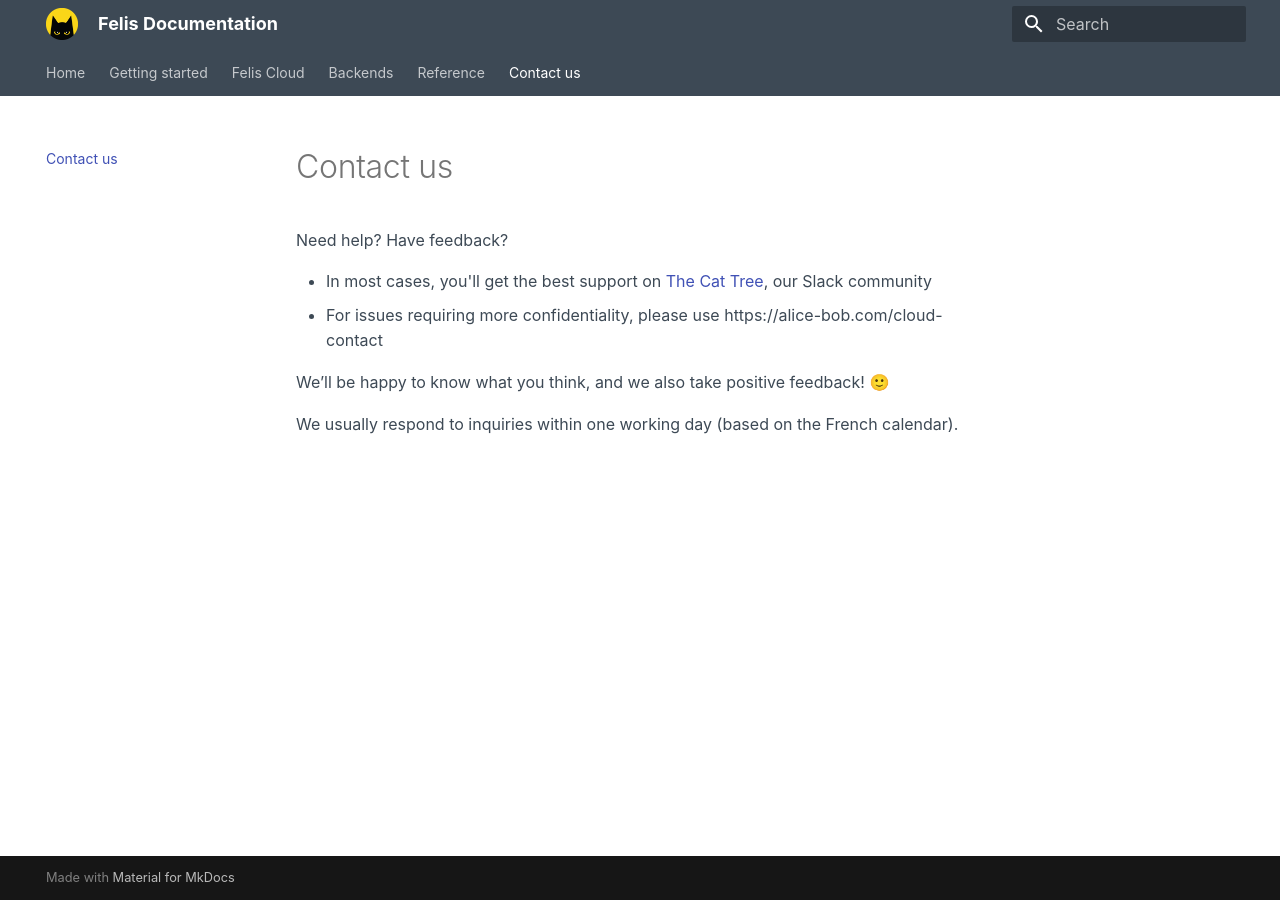
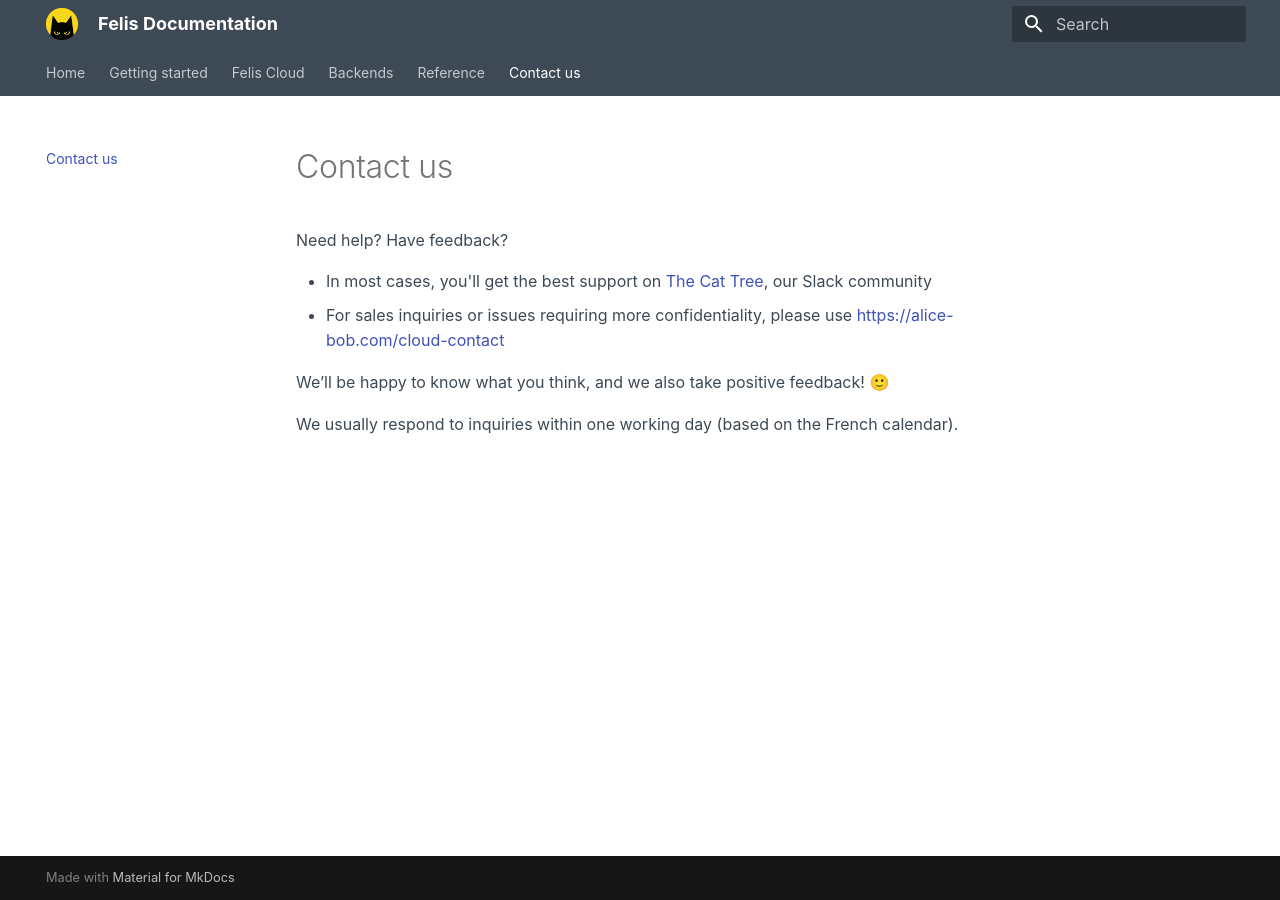
Before and after one commit to Alice-Bob-SW/felis, an MkDocs documentation site: the page built from docs/contact_us.md, in a window 1280 px wide. Built offline with MkDocs 1.6.1 and Material for MkDocs 9.7.7, drawn with Linux system fonts in a browser that asks for light colours.

Commit message:
Added contact link

```diff
--- a/docs/contact_us.md
+++ b/docs/contact_us.md
@@ -3,7 +3,7 @@
 Need help? Have feedback?
 
 - In most cases, you'll get the best support on [The Cat Tree](https://join.slack.com/t/the-cat-tree/shared_invite/zt-2cg0a3rno-PP~AaUztS3dtiRyzsawlnQ), our Slack community
-- For issues requiring more confidentiality, please use https://alice-bob.com/cloud-contact
+- For sales inquiries or issues requiring more confidentiality, please use [https://alice-bob.com/cloud-contact](https://alice-bob.com/cloud-contact)
 
 We’ll be happy to know what you think, and we also take positive feedback! 🙂
 
```
